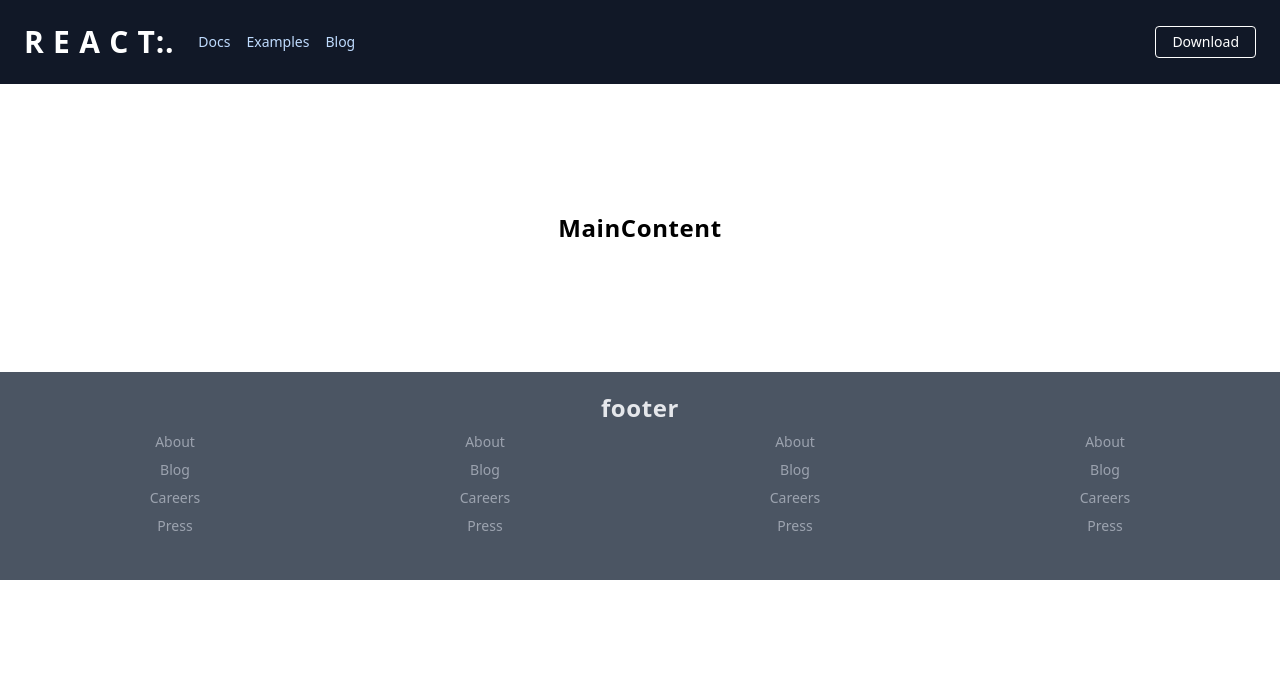
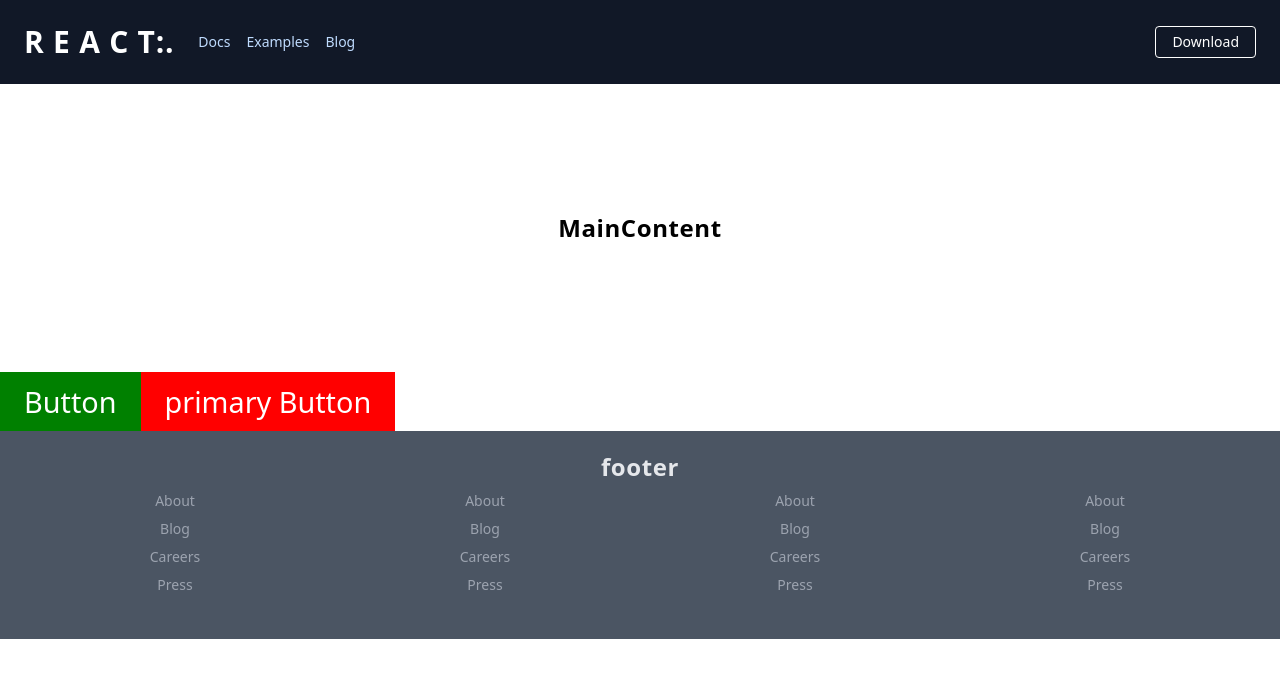
Before and after one commit to donnagal/learn-react, a React (Create React App) app: page / in a window 1280 px wide. Shown: the top 678 px of the page. Built offline with nearby package versions, Linux system fonts and the light colour scheme.

Commit message:
1. Installing styled comps. 2. Adapting based on props

```diff
--- a/package.json
+++ b/package.json
@@ -5,7 +5,8 @@
   "dependencies": {
     "react": "^16.9.0",
     "react-dom": "^16.9.0",
-    "react-scripts": "3.1.1"
+    "react-scripts": "3.1.1",
+    "styled-components": "^4.3.2"
   },
   "scripts": {
     "start": "react-scripts start",
--- a/src/App.js
+++ b/src/App.js
@@ -1,14 +1,30 @@
 import React from 'react';
+import styled from 'styled-components'
 import Header from "./Header"
 import MainContent from "./MainContent"
 import Footer from "./Footer"
+
+const Button = styled.button`
+  font-size: 1.8rem;
+  padding: 0.5rem 1.5rem;
+  background: ${(props) => (props.primary ? 'red' : 'green')};
+  color: white;
+    &:hover {
+      opacity: .5;
+    }
+`;
+
+
 
 function App() {
   return (
     <div>
       <Header />
       <MainContent />
+      <Button> Button </Button>
+      <Button primary> primary Button </Button>
       <Footer />
+
     </div>
   );
 }
```
Also changed, not shown: 1 other file (tests, documents, lock files or other folders).
